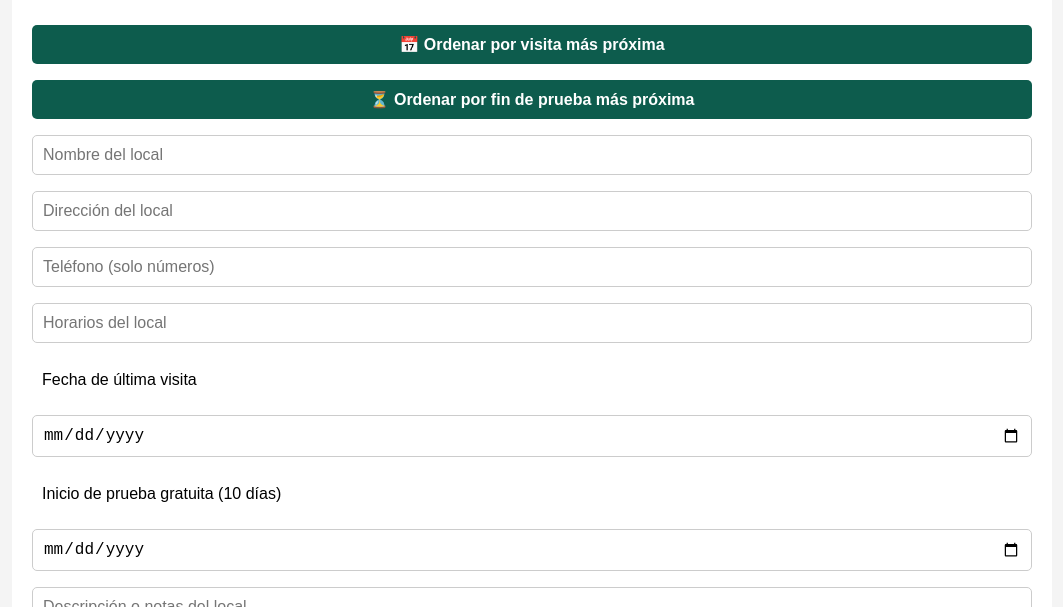
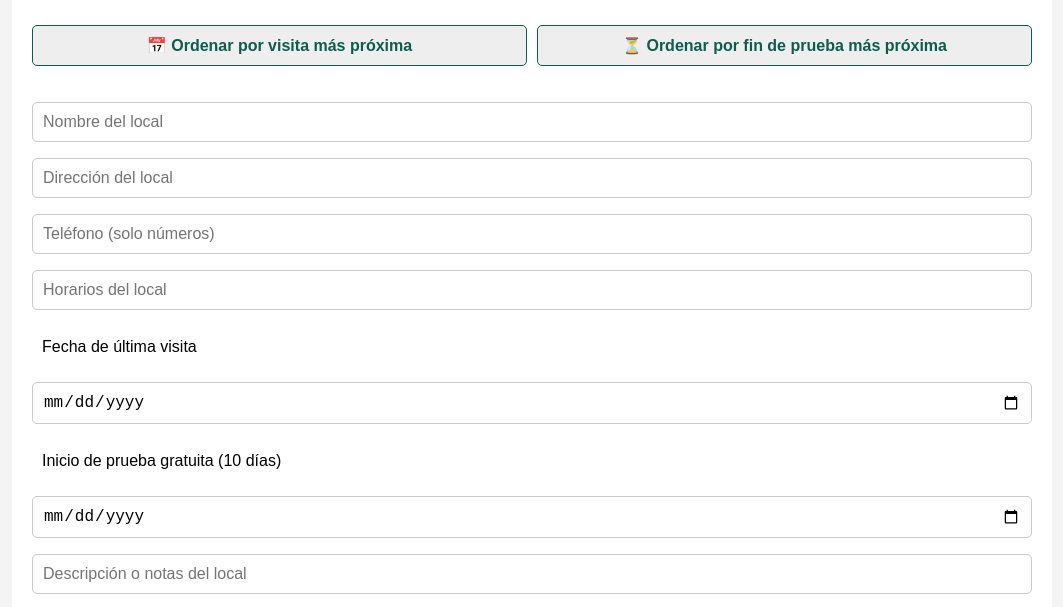
Before and after one commit to PaoloMariano14/CRM-Measy-Reservas-, a plain HTML site: page index.html in a window 1280 px wide. Shown: the part 180-787 px from the top of the page, without its empty margins (108-1171 px from the left). Drawn offline with Linux system fonts and the light colour scheme.

Commit message:
style.css

```diff
--- a/style.css
+++ b/style.css
@@ -57,8 +57,29 @@ button:hover {
   margin-bottom: 20px;
 }
 
+.sort-buttons {
+  display: flex;
+  flex-direction: column;
+  gap: 10px;
+  margin-bottom: 20px;
+}
+
+.sort-buttons button {
+  background-color: #eee;
+  color: #0D5C4D;
+  border: 1px solid #0D5C4D;
+  font-weight: bold;
+  transition: all 0.2s ease;
+}
+
+.sort-buttons button:hover {
+  background-color: #0D5C4D;
+  color: white;
+}
+
 @media (min-width: 600px) {
-  .filters {
+  .filters,
+  .sort-buttons {
     flex-direction: row;
   }
 
@@ -104,8 +125,14 @@ td.trial-warning {
   color: #8B0000;
 }
 
+td.critical-warning {
+  background-color: #ff9999;
+  font-weight: bold;
+  color: #660000;
+}
+
 .action-btn {
-  margin: 0 4px;
+  margin: 3px;
   padding: 5px 10px;
   border: none;
   border-radius: 4px;
```
